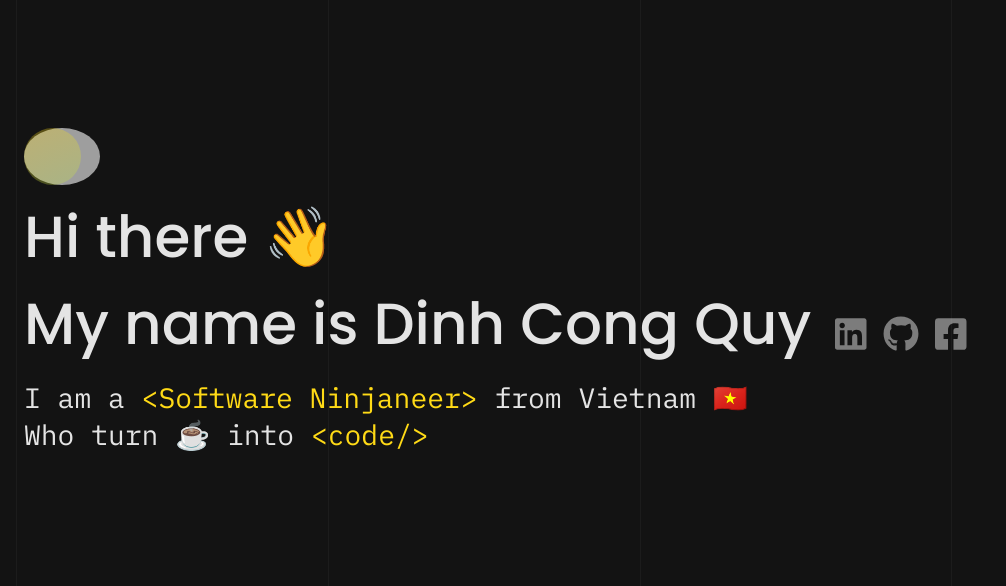
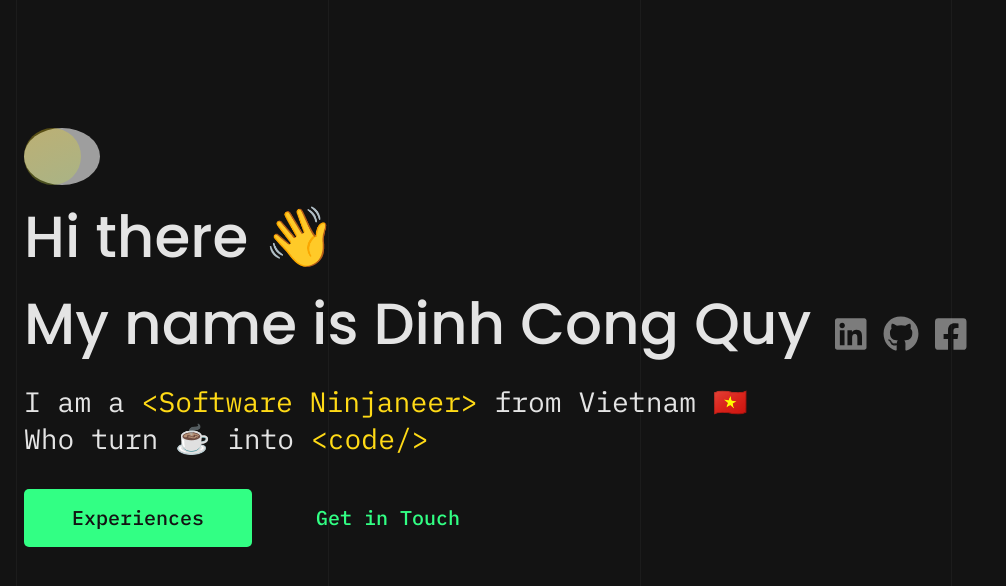
Before and after one commit to quyctd/quyctd.github.io, a React (Create React App) app: page / in a window 1280 px wide. Shown: the top 586 px of the page, without its empty margins (0-1006 px from the left). Built offline with nearby package versions, Linux system fonts and the light colour scheme; grey boxes are pictures that could not be loaded.

Commit message:
Add 2 buttons

```diff
--- a/src/components/homepage.jsx
+++ b/src/components/homepage.jsx
@@ -78,6 +78,10 @@ const Homepage = () => {
                 Who turn ☕️ into
                 <span className={styles.highLight}>{' <code/>'}</span>
               </h2>
+              <div className={styles.heroButtons}>
+                <a href="#exp" role="button" className="buttonSolid">Experiences</a>
+                <a href="#touch" role="button" className="buttonGhost">Get in Touch</a>
+              </div>
             </div>
           </div>
         </div>
--- a/src/components/index.module.scss
+++ b/src/components/index.module.scss
@@ -110,6 +110,7 @@
 }
 
 .subHeading {
+  margin-top: 1rem;
   margin-bottom: 1.5rem;
   font-weight: 400;
   font-size: 1.25rem;
@@ -122,3 +123,20 @@
 .highLight {
   color: $color-accent;
 }
+
+.heroButtons {
+  margin-top: 2rem;
+  display: flex;
+  flex-direction: column;
+  align-items: stretch;
+  @media (min-width: 798px) {
+    display: block;
+  }
+  a {
+    margin-bottom: 1rem;
+    @media (min-width: 798px) {
+      margin-bottom: 0;
+      margin-right: 1rem;
+    }
+  }
+}
--- a/src/index.scss
+++ b/src/index.scss
@@ -44,3 +44,38 @@ p,
 pre {
   margin: 0;
 }
+
+a {
+  text-decoration: none;
+}
+
+a[role="button"],
+button {
+  display: inline-block;
+  border-radius: 5px;
+  padding: 1rem 3rem;
+  font-size: 1.25rem;
+  line-height: 1.625rem;
+  transition: all 0.3s ease;
+  text-align: center;
+  font-weight: 500;
+  cursor: pointer;
+}
+
+.buttonSolid {
+  background-color: $color-primary;
+  color: $color-black;
+  &:focus,
+  &:hover {
+    background-color: $color-primary-800;
+  }
+}
+
+.buttonGhost {
+  background-color: transparent;
+  color: $color-primary;
+  &:focus,
+  &:hover {
+    background-color: $color-primary-400;
+  }
+}
--- a/styles/_variables.scss
+++ b/styles/_variables.scss
@@ -3,6 +3,11 @@ $color-background: #131313;
 $color-text: #e4e4e4;
 $color-border: #dae1e7;
 $color-accent: #ffda16;
+$color-primary: #32ff84;
+$color-black: #131313;
+$color-primary-800: #0fd75f;
+$color-primary-400: #0a331a;
+$color-primary-200: #05190d;
 
 // Background
 $bg-grad: radial-gradient(
```
